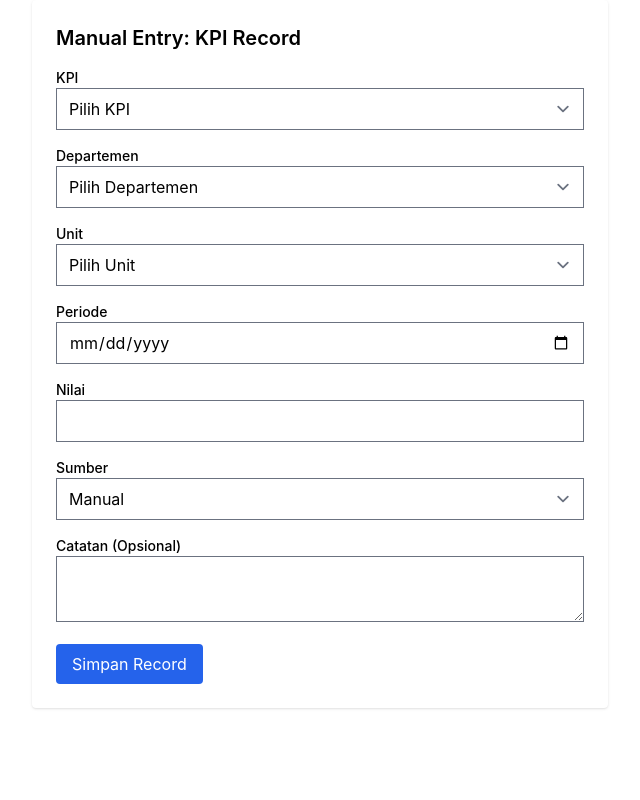
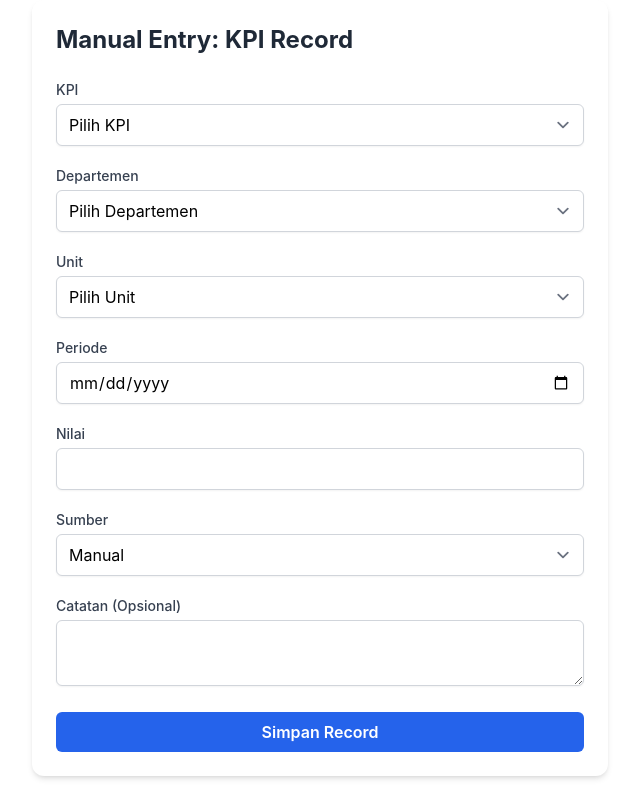
Before and after one commit to slametsampon/metricube, a Next.js app: page /form/new-kpi-record in a window 1280 px wide. Shown: the whole page, without its empty margins (320-960 px from the left). Built offline with nearby package versions, Linux system fonts and the light colour scheme.

Commit message:
fix form

```diff
--- a/src/app/api/kpis/route.ts
+++ /dev/null
@@ -1,8 +0,0 @@
-// src/app/api/kpis/route.ts
-
-import { NextResponse } from 'next/server';
-import kpis from '@/public/mocks/kpis.json';
-
-export async function GET() {
-  return NextResponse.json(kpis);
-}
--- a/src/app/form/new-kpi-record/page.tsx
+++ b/src/app/form/new-kpi-record/page.tsx
@@ -9,13 +9,19 @@ import { useEffect, useState } from 'react';
 import { getKpis } from '@/services/kpiService';
 import { getDepartments } from '@/services/departmentService';
 import { getUnits } from '@/services/unitService';
+import { KPI } from '@/models/kpi';
+import { Unit } from '@/models/unit';
+import { Department } from '@/models/department';
 
 const formSchema = z.object({
   kpi_id: z.string().nonempty(),
   department_id: z.string().nonempty(),
   unit_id: z.string().nonempty(),
   periode: z.string().nonempty(),
-  value: z.coerce.number(),
+  value: z.preprocess(
+    (val) => Number(val),
+    z.number().min(0, 'Nilai harus lebih dari 0')
+  ),
   source: z.enum(['manual', 'sensor', 'imported']),
   note: z.string().optional(),
 });
@@ -27,13 +33,13 @@ export default function NewKpiRecordForm() {
     register,
     handleSubmit,
     formState: { errors },
-  } = useForm<FormData>({
+  } = useForm({
     resolver: zodResolver(formSchema),
   });
 
-  const [kpis, setKpis] = useState([]);
-  const [departments, setDepartments] = useState([]);
-  const [units, setUnits] = useState([]);
+  const [kpis, setKpis] = useState<KPI[]>([]);
+  const [departments, setDepartments] = useState<Department[]>([]);
+  const [units, setUnits] = useState<Unit[]>([]);
 
   useEffect(() => {
     getKpis().then(setKpis);
@@ -47,24 +53,25 @@ export default function NewKpiRecordForm() {
       created_by: 'admin',
       created_at: new Date().toISOString(),
     };
-
     console.log('Submitting:', payload);
-
-    // Jika backend tersedia:
-    // await fetch('/api/kpi-records', {
-    //   method: 'POST',
-    //   body: JSON.stringify(payload),
-    //   headers: { 'Content-Type': 'application/json' }
-    // });
   };
 
   return (
-    <div className="p-6 max-w-xl mx-auto bg-white dark:bg-gray-800 shadow rounded">
-      <h1 className="text-xl font-semibold mb-4">Manual Entry: KPI Record</h1>
-      <form onSubmit={handleSubmit(onSubmit)} className="space-y-4">
+    <div className="p-6 max-w-xl mx-auto bg-white dark:bg-gray-800 rounded-xl shadow-md">
+      <h1 className="text-2xl font-bold mb-6 text-gray-800 dark:text-white">
+        Manual Entry: KPI Record
+      </h1>
+
+      <form onSubmit={handleSubmit(onSubmit)} className="space-y-5">
+        {/* KPI */}
         <div>
-          <label className="block text-sm font-medium">KPI</label>
-          <select {...register('kpi_id')} className="form-select w-full">
+          <label className="block text-sm font-medium text-gray-700 dark:text-gray-200 mb-1">
+            KPI
+          </label>
+          <select
+            {...register('kpi_id')}
+            className="w-full px-3 py-2 border border-gray-300 dark:border-gray-700 rounded-md shadow-sm focus:outline-none focus:ring-2 focus:ring-blue-500 dark:bg-gray-900 dark:text-white"
+          >
             <option value="">Pilih KPI</option>
             {kpis.map((kpi) => (
               <option key={kpi.id} value={kpi.id}>
@@ -77,9 +84,15 @@ export default function NewKpiRecordForm() {
           )}
         </div>
 
+        {/* Department */}
         <div>
-          <label className="block text-sm font-medium">Departemen</label>
-          <select {...register('department_id')} className="form-select w-full">
+          <label className="block text-sm font-medium text-gray-700 dark:text-gray-200 mb-1">
+            Departemen
+          </label>
+          <select
+            {...register('department_id')}
+            className="w-full px-3 py-2 border border-gray-300 dark:border-gray-700 rounded-md shadow-sm focus:outline-none focus:ring-2 focus:ring-blue-500 dark:bg-gray-900 dark:text-white"
+          >
             <option value="">Pilih Departemen</option>
             {departments.map((d) => (
               <option key={d.id} value={d.id}>
@@ -89,9 +102,15 @@ export default function NewKpiRecordForm() {
           </select>
         </div>
 
+        {/* Unit */}
         <div>
-          <label className="block text-sm font-medium">Unit</label>
-          <select {...register('unit_id')} className="form-select w-full">
+          <label className="block text-sm font-medium text-gray-700 dark:text-gray-200 mb-1">
+            Unit
+          </label>
+          <select
+            {...register('unit_id')}
+            className="w-full px-3 py-2 border border-gray-300 dark:border-gray-700 rounded-md shadow-sm focus:outline-none focus:ring-2 focus:ring-blue-500 dark:bg-gray-900 dark:text-white"
+          >
             <option value="">Pilih Unit</option>
             {units.map((u) => (
               <option key={u.id} value={u.id}>
@@ -101,49 +120,66 @@ export default function NewKpiRecordForm() {
           </select>
         </div>
 
+        {/* Periode */}
         <div>
-          <label className="block text-sm font-medium">Periode</label>
+          <label className="block text-sm font-medium text-gray-700 dark:text-gray-200 mb-1">
+            Periode
+          </label>
           <input
             type="date"
             {...register('periode')}
-            className="form-input w-full"
+            className="w-full px-3 py-2 border border-gray-300 dark:border-gray-700 rounded-md shadow-sm focus:outline-none focus:ring-2 focus:ring-blue-500 dark:bg-gray-900 dark:text-white"
           />
         </div>
 
+        {/* Value */}
         <div>
-          <label className="block text-sm font-medium">Nilai</label>
+          <label className="block text-sm font-medium text-gray-700 dark:text-gray-200 mb-1">
+            Nilai
+          </label>
           <input
             type="number"
             step="0.01"
             {...register('value')}
-            className="form-input w-full"
+            className="w-full px-3 py-2 border border-gray-300 dark:border-gray-700 rounded-md shadow-sm focus:outline-none focus:ring-2 focus:ring-blue-500 dark:bg-gray-900 dark:text-white"
           />
+          {errors.value && (
+            <p className="text-red-500 text-sm">{errors.value.message}</p>
+          )}
         </div>
 
+        {/* Source */}
         <div>
-          <label className="block text-sm font-medium">Sumber</label>
-          <select {...register('source')} className="form-select w-full">
+          <label className="block text-sm font-medium text-gray-700 dark:text-gray-200 mb-1">
+            Sumber
+          </label>
+          <select
+            {...register('source')}
+            className="w-full px-3 py-2 border border-gray-300 dark:border-gray-700 rounded-md shadow-sm focus:outline-none focus:ring-2 focus:ring-blue-500 dark:bg-gray-900 dark:text-white"
+          >
             <option value="manual">Manual</option>
             <option value="sensor">Sensor</option>
             <option value="imported">Imported</option>
           </select>
         </div>
 
+        {/* Note */}
         <div>
-          <label className="block text-sm font-medium">
+          <label className="block text-sm font-medium text-gray-700 dark:text-gray-200 mb-1">
             Catatan (Opsional)
           </label>
           <textarea
             {...register('note')}
-            className="form-textarea w-full"
             rows={2}
-          ></textarea>
+            className="w-full px-3 py-2 border border-gray-300 dark:border-gray-700 rounded-md shadow-sm focus:outline-none focus:ring-2 focus:ring-blue-500 dark:bg-gray-900 dark:text-white"
+          />
         </div>
 
+        {/* Submit Button */}
         <div>
           <button
             type="submit"
-            className="bg-blue-600 text-white px-4 py-2 rounded hover:bg-blue-700"
+            className="w-full bg-blue-600 hover:bg-blue-700 text-white font-semibold py-2 px-4 rounded-md transition"
           >
             Simpan Record
           </button>
--- a/src/lib/fetchMock.ts
+++ /dev/null
@@ -1,7 +0,0 @@
-// src/lib/fetchMock.ts
-
-export async function fetchJson<T>(path: string): Promise<T> {
-  const res = await fetch(`/mocks/${path}`);
-  if (!res.ok) throw new Error(`Failed to fetch ${path}`);
-  return res.json();
-}
```
